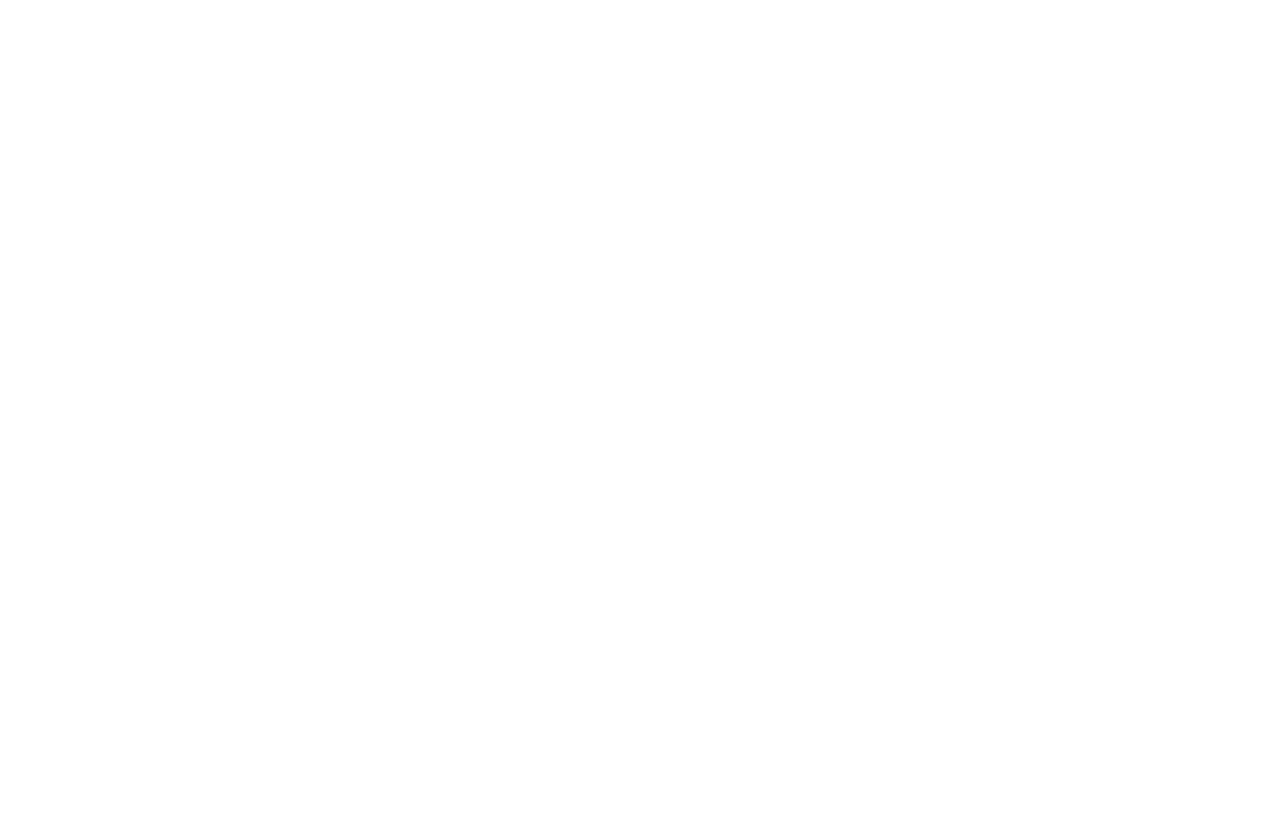
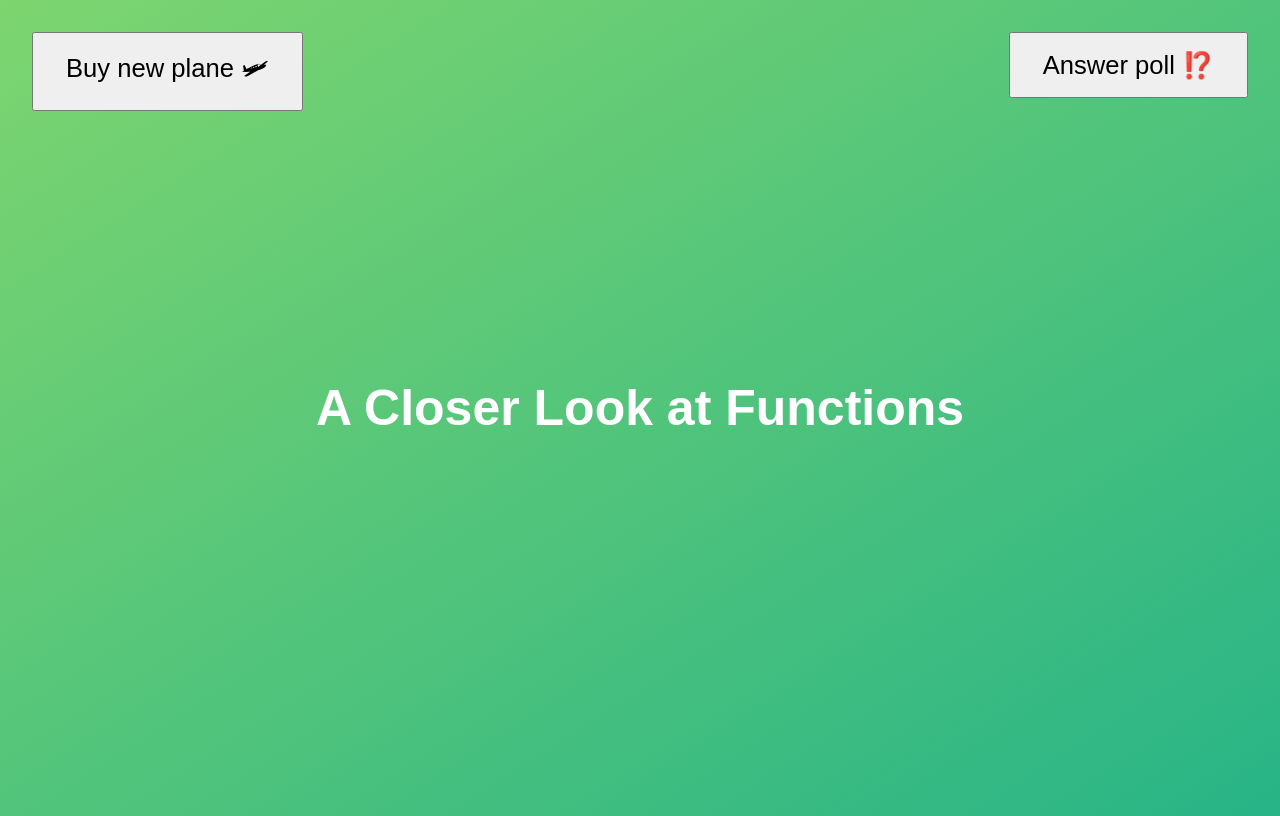
Before and after one commit to Marko1310/Udemy_JS, a plain HTML site: page 10-Functions/poll_app/index.html in a window 1280 px wide. Drawn offline with Linux system fonts and the light colour scheme.

Commit message:
Implement function to prompt user for a number after click

```diff
--- a/10-Functions/poll_app/index.html
+++ b/10-Functions/poll_app/index.html
@@ -1,11 +1,45 @@
+<!DOCTYPE html>
 <html lang="en">
   <head>
     <meta charset="UTF-8" />
-    <meta http-equiv="X-UA-Compatible" content="IE=edge" />
     <meta name="viewport" content="width=device-width, initial-scale=1.0" />
-    <title>Document</title>
+    <meta http-equiv="X-UA-Compatible" content="ie=edge" />
+    <title>A Closer Look at Functions</title>
+    <style>
+      body {
+        height: 100vh;
+        display: flex;
+        align-items: center;
+        background: linear-gradient(to top left, #28b487, #7dd56f);
+      }
+      h1 {
+        font-family: sans-serif;
+        font-size: 50px;
+        line-height: 1.3;
+        width: 100%;
+        padding: 30px;
+        text-align: center;
+        color: white;
+      }
+      .buy,
+      .poll {
+        font-size: 1.6rem;
+        padding: 1rem 2rem;
+        position: absolute;
+        top: 2rem;
+      }
+      .buy {
+        left: 2rem;
+      }
+      .poll {
+        right: 2rem;
+      }
+    </style>
   </head>
   <body>
+    <h1>A Closer Look at Functions</h1>
+    <button class="buy">Buy new plane 🛩</button>
+    <button class="poll">Answer poll ⁉️</button>
     <script src="script.js"></script>
   </body>
 </html>
--- a/10-Functions/poll_app/script.js
+++ b/10-Functions/poll_app/script.js
@@ -24,3 +24,31 @@ BONUS TEST DATA 1: [5, 2, 3]
 BONUS TEST DATA 2: [1, 5, 3, 9, 6, 1]
 GOOD LUCK 😀
 */
+
+/use strict/;
+const poll = {
+  question: "What is your favourite programming language?",
+  options: ["0: JavaScript", "1: Python", "2: Rust", "3: C++"],
+  // This generates [0, 0, 0, 0]. More in the next section 😃
+  answers: new Array(4).fill(0),
+  registerNewAnswer: function () {
+    let number = Number(
+      prompt(
+        "What is your favourite programming language?\n 0: JavaScript\n 1: Python\n 2: Rust\n 3: C++ \n(Write option number)"
+      )
+    );
+    if (typeof number === "number" && number >= 0 && number <= 3) {
+      this.answers[number]++;
+      console.log(this.answers);
+    }
+    const displayResults = function (type) {
+      if (typeof type === "array") {
+        console.log(type);
+      }
+    };
+  },
+};
+
+const fun = poll.registerNewAnswer.bind(poll);
+
+document.querySelector(".poll").addEventListener("click", fun);
```
